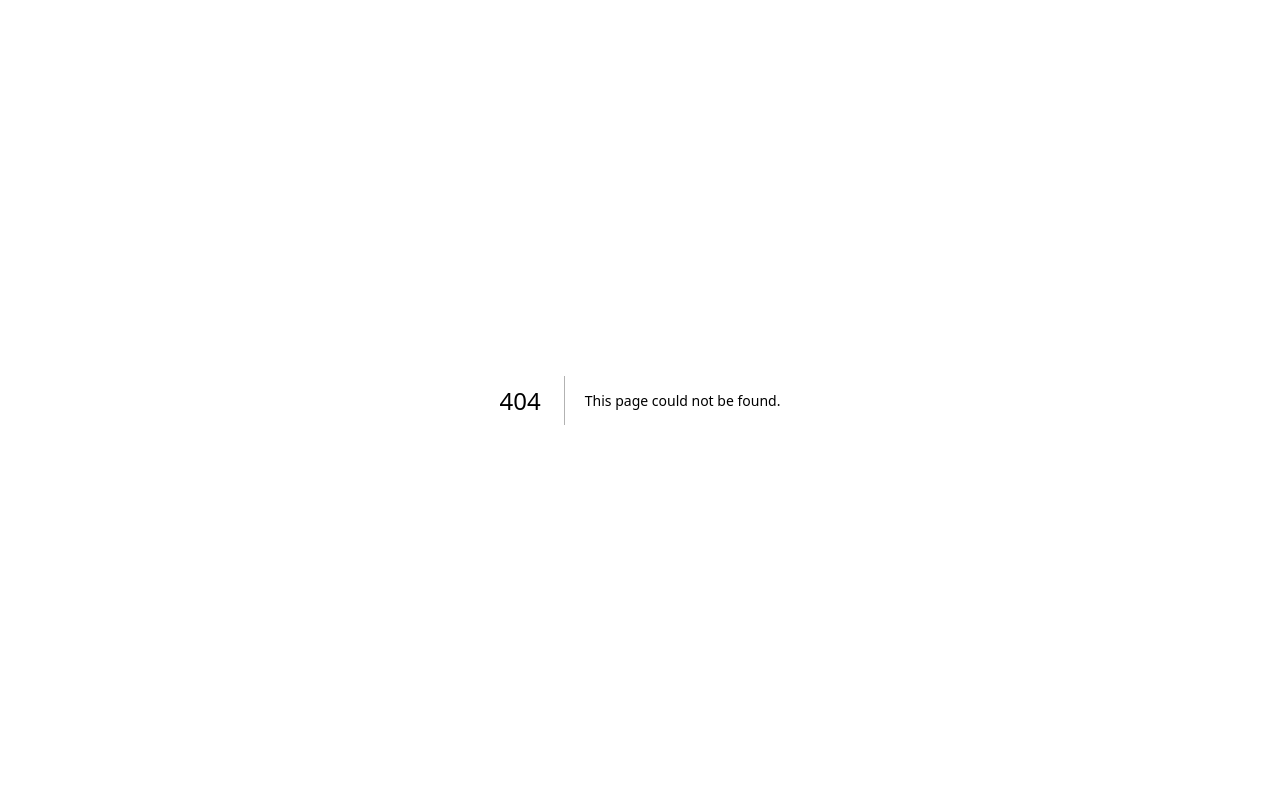
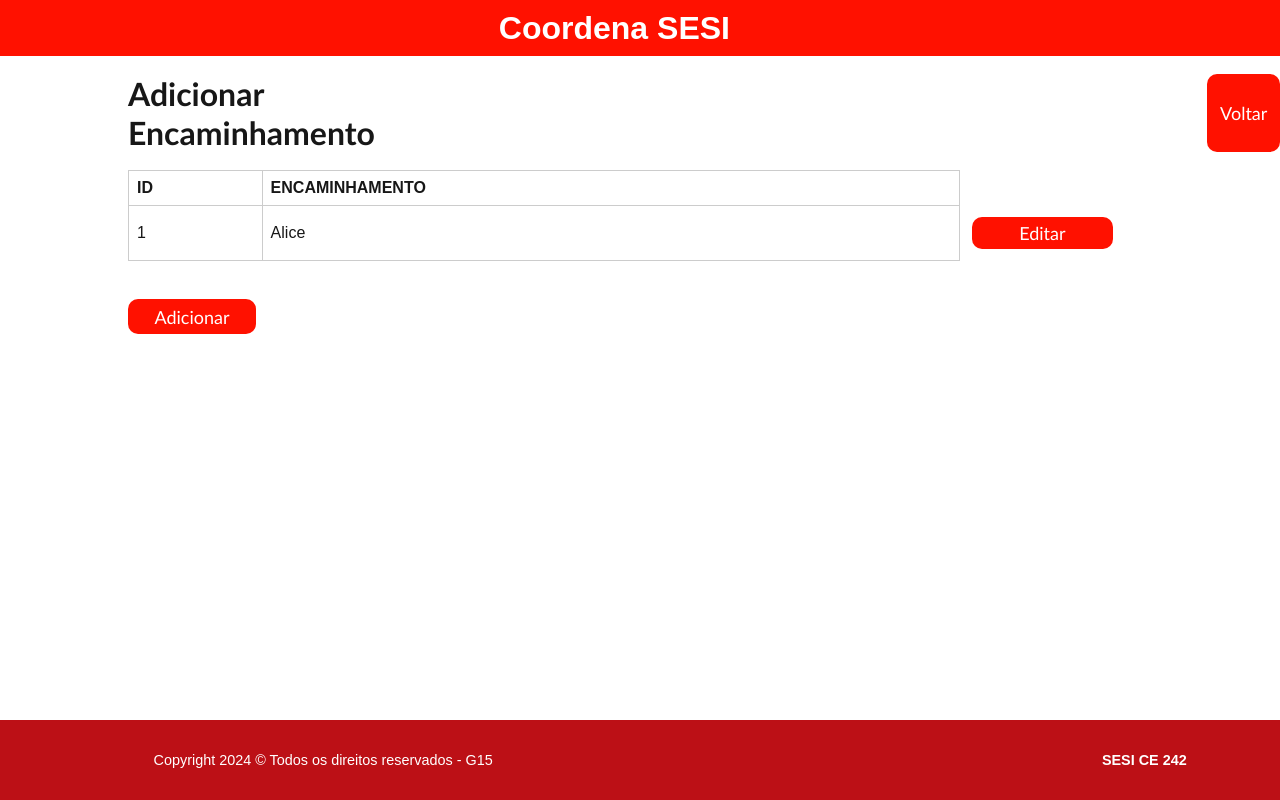
Before and after one commit to Thur00/CoordenaPF-FrontEnd, a Next.js app: page /Paginas/AdicionarEncaminhamento in a window 1280 px wide. Before the commit this address had no page. Built offline with nearby package versions, Linux system fonts and the light colour scheme.

Commit message:
Add encaminhamento

```diff
--- /dev/null
+++ b/app/Paginas/AdicionarEncaminhamento/page.jsx
@@ -0,0 +1,125 @@
+
+
+"use client";
+
+import { useState } from "react";
+import styles from "@/Components/Adicionar.module.css"; // Importando o CSS
+import Header from "@/Components/Header";
+import Link from "next/link"
+import Footer from "@/Components/Footer";
+
+const initialData = [
+  { id: 1, encaminhamento: "Alice"},
+];
+
+const Tabela = () => {
+  const [data, setData] = useState(initialData);
+  const [formData, setFormData] = useState({ id: "", encaminhamento: ""});
+  const [isEditing, setIsEditing] = useState(false);
+  const [showForm, setShowForm] = useState(false);
+  const [editingItem, setEditingItem] = useState(null);
+
+  const handleInputChange = (e) => {
+    const { name, value } = e.target;
+    setFormData({ ...formData, [name]: value });
+  };
+
+  const handleAdd = () => {
+    setShowForm(true);
+    setIsEditing(false);
+    setFormData({ id: "", encaminhamento: ""});
+  };
+
+  const handleEdit = (item) => {
+    setShowForm(true);
+    setIsEditing(true);
+    setFormData(item);
+    setEditingItem(item);
+  };
+
+  const handleSave = () => {
+    if (isEditing) {
+      setData(
+        data.map((item) => (item.id === editingItem.id ? formData : item))
+      );
+    } else {
+      setData([...data, { ...formData, id: Number(formData.id) }]);
+    }
+    setShowForm(false);
+    setFormData({ id: "", encaminhamento: ""});
+  };
+
+  const handleCancel = () => {
+    setShowForm(false);
+    setFormData({ id: "", encaminhamento: ""});
+  };
+
+  return (
+    <div>
+        <Header></Header>
+        <br></br>
+      <div>
+      <div className={styles.div1}>
+         <h1 className={styles.h1}>Adicionar Encaminhamento</h1>
+                  <button className={styles.voltar}>
+        <Link href="/Paginas/EditarDados">Voltar</Link>
+        </button>         </div>
+        <br></br>
+    <div className={styles.div2}>
+        <table border="1" className={styles.table}>
+          <thead>
+            <tr>
+              <th>ID</th>
+              <th>ENCAMINHAMENTO</th>
+            </tr>
+          </thead>
+          <tbody>
+            {data.map((item) => (
+              <tr key={item.id}>
+                <td>{item.id}</td>
+                <td>{item.encaminhamento}</td>
+              </tr>
+            ))}
+          </tbody>
+        </table>
+
+        <div className={styles.buttonContainer}>
+          {data.map((item) => (
+            <button className={styles.editarbutton} key={item.id} onClick={() => handleEdit(item)}>
+              Editar
+            </button>
+          ))}
+          </div>
+        </div>
+      </div>
+
+      <button  className={styles.addbutton} onClick={handleAdd}>Adicionar</button>
+
+      {showForm && (
+        <div>
+          <h3>{isEditing ? "" : ""}</h3>
+          <br></br>
+          <div className={styles.divinput}>
+          <input
+            type="text"
+            name="encaminhamento"
+            value={formData.encaminhamento}
+            onChange={handleInputChange}
+            placeholder="Nome do encaminhamento"
+          />
+          <br></br>
+
+          </div>
+
+          <div className={styles.salecanbutton}>
+          <button className={styles.salvarbutton} onClick={handleSave}>Salvar</button>
+          <button  className={styles.cancelarbutton} onClick={handleCancel}>Cancelar</button>
+          </div>
+        </div>
+      )}
+      <Footer></Footer>
+    </div>
+  );
+};
+
+export default Tabela;
```
